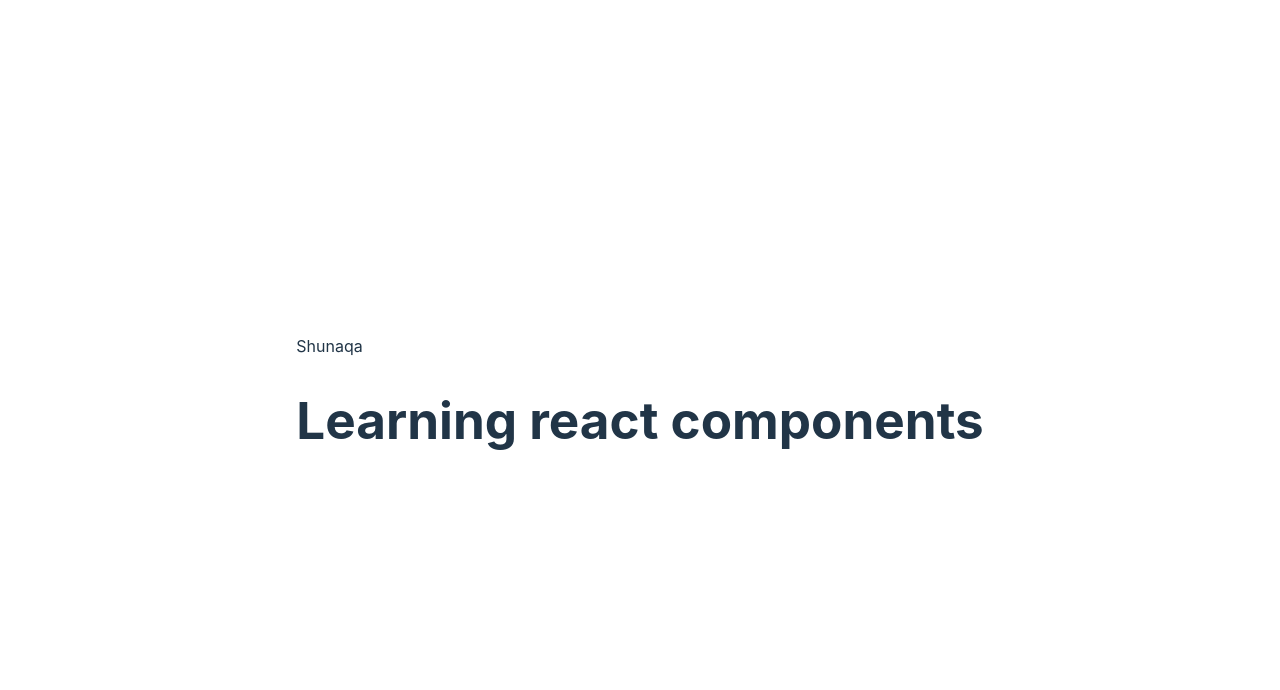
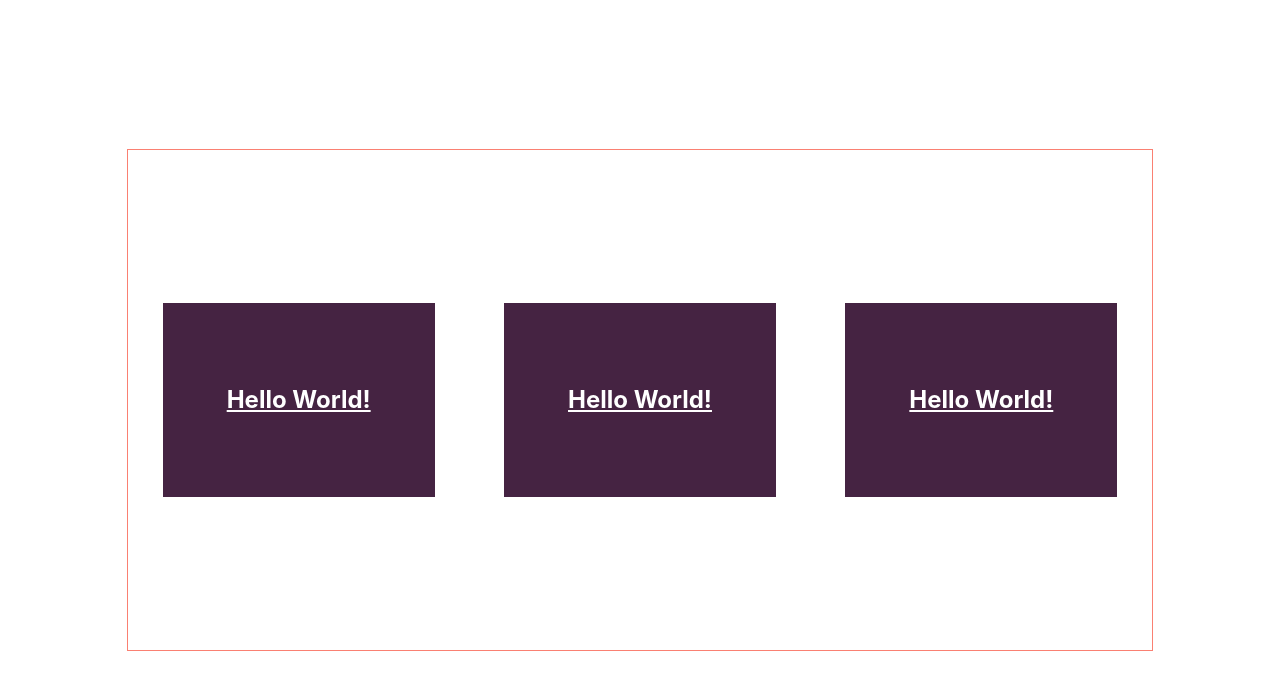
Before and after one commit to Hojiakbar5119/react_lesson, a React (Vite) app: page / in a window 1280 px wide. Shown: the top 690 px of the page. Built offline with nearby package versions, Linux system fonts and the light colour scheme.

Commit message:
learn style components

```diff
--- a/package.json
+++ b/package.json
@@ -12,7 +12,8 @@
   "dependencies": {
     "react": "^18.2.0",
     "react-dom": "^18.2.0",
-    "style-components": "^0.1.0"
+    "style-components": "^0.1.0",
+    "styled-components": "^6.1.0"
   },
   "devDependencies": {
     "@types/react": "^18.2.15",
--- a/src/Lesson5/learnComponents.jsx
+++ b/src/Lesson5/learnComponents.jsx
@@ -1,13 +1,20 @@
 import React from "react";
-import { Components } from "./style";
-class LearnComponent extends React.Component{
-    render(){
-        return(
-            <div>
-                <p>Shunaqa</p>
-                <h1>Learning react components</h1>
-            </div>
-        )
-    }
+import { Title, Wrapper, Container } from "./style";
+class LearnComponent extends React.Component {
+  render() {
+    return (
+      <Container>
+        <Wrapper>
+          <Title>Hello World!</Title>
+        </Wrapper>
+        <Wrapper>
+          <Title>Hello World!</Title>
+        </Wrapper>
+        <Wrapper>
+          <Title>Hello World!</Title>
+        </Wrapper>
+      </Container>
+    );
+  }
 }
-export default LearnComponent
+export default LearnComponent;
--- a/src/Lesson5/style.js
+++ b/src/Lesson5/style.js
@@ -1,5 +1,26 @@
+// import styled from 'styled-components'
 import styled from 'styled-components';
 
-export const Components = styled.div`
-color:blue;
+// Create a Title component that'll render an <h1> tag with some styles
+export const Title = styled.h1`
+  font-size: 1.5em;
+  text-align: center;
+  color: white;
+  text-decoration: underline;
+`;
+
+// Create a Wrapper component that'll render a <section> tag with some styles
+export const Wrapper = styled.section`
+  padding: 4em;
+  background: #452342;
+  margin: 20px;
+  `;
+
+export const Container = styled.div`
+display: flex;
+justify-content: space-around;
+align-items: center;
+width: 80vw;
+height: 500px;
+border: 1px solid salmon;
 `
--- a/src/main.jsx
+++ b/src/main.jsx
@@ -13,6 +13,7 @@ ReactDOM.createRoot(document.getElementById('root')).render(
     {/* <Student/>   */}
     {/* <FunctionCall/> */}
     {/* <Crud/> */}
+    {/* <LearnComponent/> */}
     <LearnComponent/>
   </React.StrictMode>
 );
```
Also changed, not shown: 1 other file (tests, documents, lock files or other folders).
